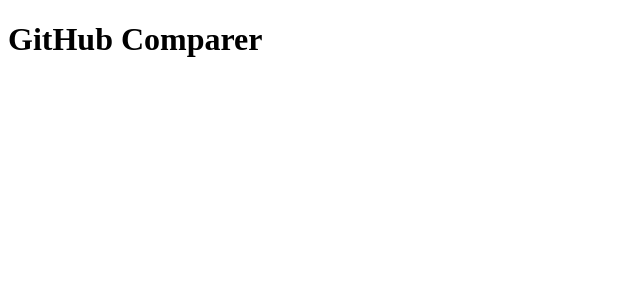
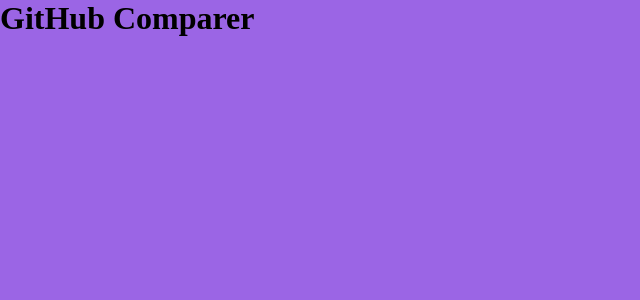
Before and after one commit to ManoelLobo/githubcomparer, a React (Create React App) app: page / in a window 1280 px wide. Shown: the top 300 px of the page, without its empty margins (0-640 px from the left). Built offline with nearby package versions, Linux system fonts and the light colour scheme; the HTML template or start-up script is replaced by a standard one.

Commit message:
Styled components

```diff
--- a/package.json
+++ b/package.json
@@ -5,7 +5,8 @@
   "dependencies": {
     "react": "^16.3.2",
     "react-dom": "^16.3.2",
-    "react-scripts": "1.1.4"
+    "react-scripts": "1.1.4",
+    "styled-components": "^3.3.0"
   },
   "scripts": {
     "start": "react-scripts start",
--- a/src/App.js
+++ b/src/App.js
@@ -1,4 +1,6 @@
 import React from 'react';
+
+import './styles/global';
 
 const App = () => (
   <div className="App">
--- /dev/null
+++ b/src/styles/global.js
@@ -0,0 +1,15 @@
+import { injectGlobal } from 'styled-components';
+
+injectGlobal`
+* {
+  margin: 0;
+  padding: 0;
+  box-sizing: border-box;
+}
+
+body {
+  background: #9b65e5;
+  text-rendering: optimizeLegibility !important;
+  -webkit-font-smoothing: antialiased !important;
+}
+`;
```
Also changed, not shown: .eslintrc.json, 1 other file (tests, documents, lock files or other folders).
